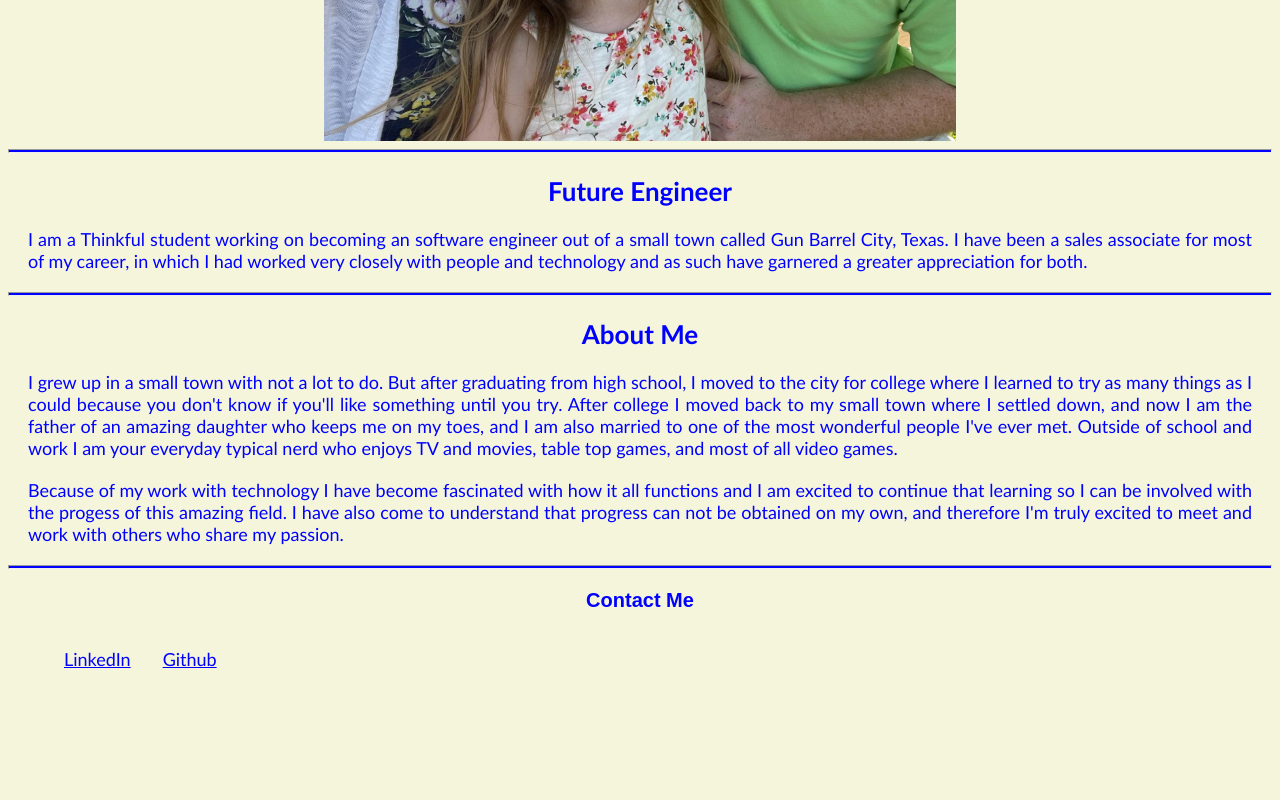
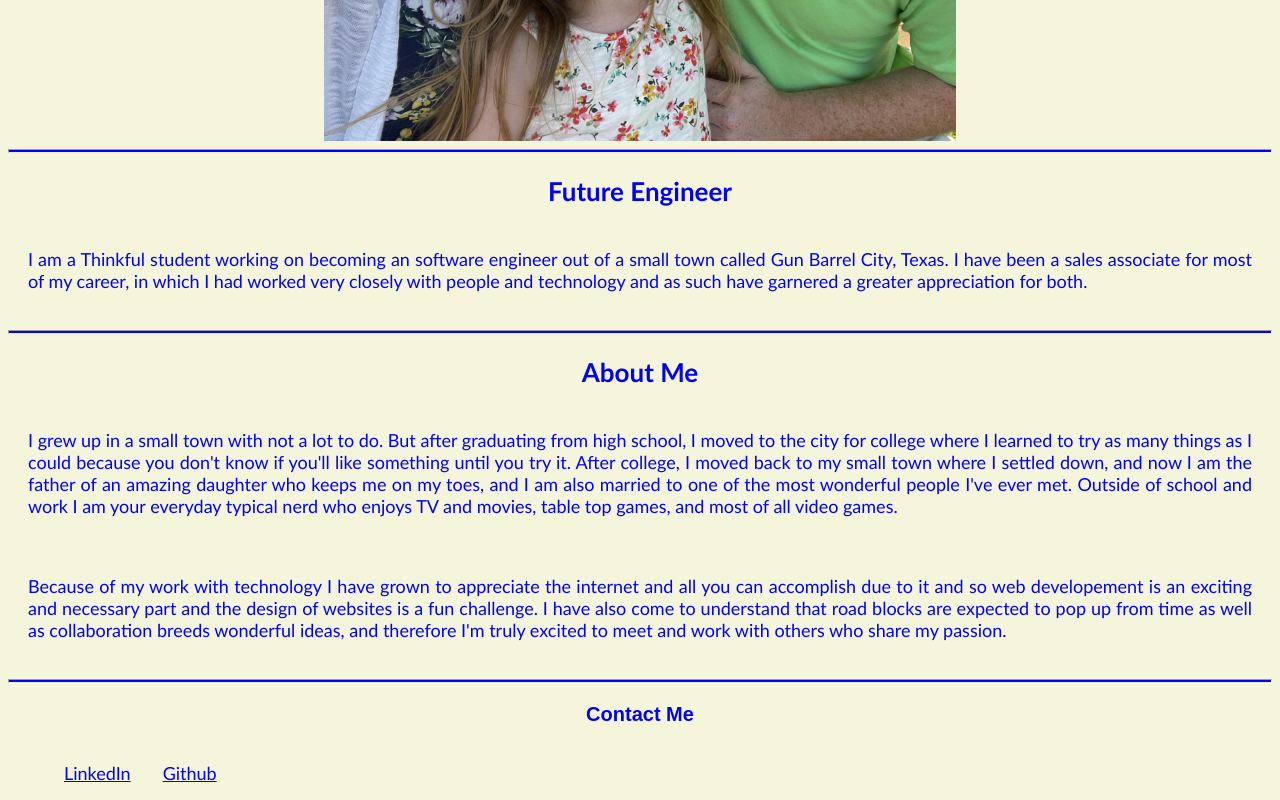
Before and after one commit to TSnow1991/Portfolio, a plain HTML site: page index.html in a window 1280 px wide. Shown: the part 653-1453 px from the top of the page. Before the commit the page ends 1339 px from the top, so only its background shows below. Drawn offline with Linux system fonts and the light colour scheme; a script that the page names is missing.

Commit message:
about me and padding
updated the about me section and added padding to the paragraphs

```diff
--- a/index.html
+++ b/index.html
@@ -23,7 +23,7 @@
     <img src="pictures/family-picture.jpg" alt="My family" class="center" />
     <!--the picture of me and my family with an alternate name as well as the display to center the picture on the page-->
     <article>
-      <hr>
+      <hr />
       <h2>Future Engineer</h2>
       <p>
         I am a Thinkful student working on becoming an software engineer out of
@@ -34,7 +34,7 @@
       </p>
       <!--the title and paragraph to describe my career path-->
 
-      <hr/>
+      <hr />
 
       <h2>About Me</h2>
 
@@ -42,7 +42,7 @@
         I grew up in a small town with not a lot to do. But after graduating
         from high school, I moved to the city for college where I learned to try
         as many things as I could because you don't know if you'll like
-        something until you try. After college I moved back to my small town
+        something until you try it. After college, I moved back to my small town
         where I settled down, and now I am the father of an amazing daughter who
         keeps me on my toes, and I am also married to one of the most wonderful
         people I've ever met. Outside of school and work I am your everyday
@@ -51,30 +51,31 @@
       </p>
 
       <p>
-        Because of my work with technology I have become fascinated with how it
-        all functions and I am excited to continue that learning so I can be
-        involved with the progess of this amazing field. I have also come to
-        understand that progress can not be obtained on my own, and therefore
-        I'm truly excited to meet and work with others who share my passion.
+        Because of my work with technology I have grown to appreciate the
+        internet and all you can accomplish due to it and so web developement is
+        an exciting and necessary part and the design of websites is a fun
+        challenge. I have also come to understand that road blocks are expected
+        to pop up from time as well as collaboration breeds wonderful ideas, and
+        therefore I'm truly excited to meet and work with others who share my
+        passion.
       </p>
       <!--the title and paragraph that describe me-->
 
       <hr />
 
       <footer>
-        <h3>Contact Me
-        </h3>
+        <h3>Contact Me</h3>
         <ul>
           <li>
-            <a href="https://www.linkedin.com/in/taylor-snow-3350a2221/"
-              target="_blank">
+            <a
+              href="https://www.linkedin.com/in/taylor-snow-3350a2221/"
+              target="_blank"
+            >
               LinkedIn
             </a>
           </li>
           <li>
-            <a href="https://github.com/TSnow1991" target="_blank">
-              Github
-            </a>
+            <a href="https://github.com/TSnow1991" target="_blank"> Github </a>
           </li>
         </ul>
         <!--the title and unordered list of the contact me section-->
--- a/style.css
+++ b/style.css
@@ -36,7 +36,7 @@ p {
   font-family: "Gill Sans", "Gill Sans MT", Calibri, "Trebuchet MS", sans-serif;
   font-size: 18px;
   text-align: justify;
-  margin: 20px;
+  padding: 20px;
 }
 
 body {
```
